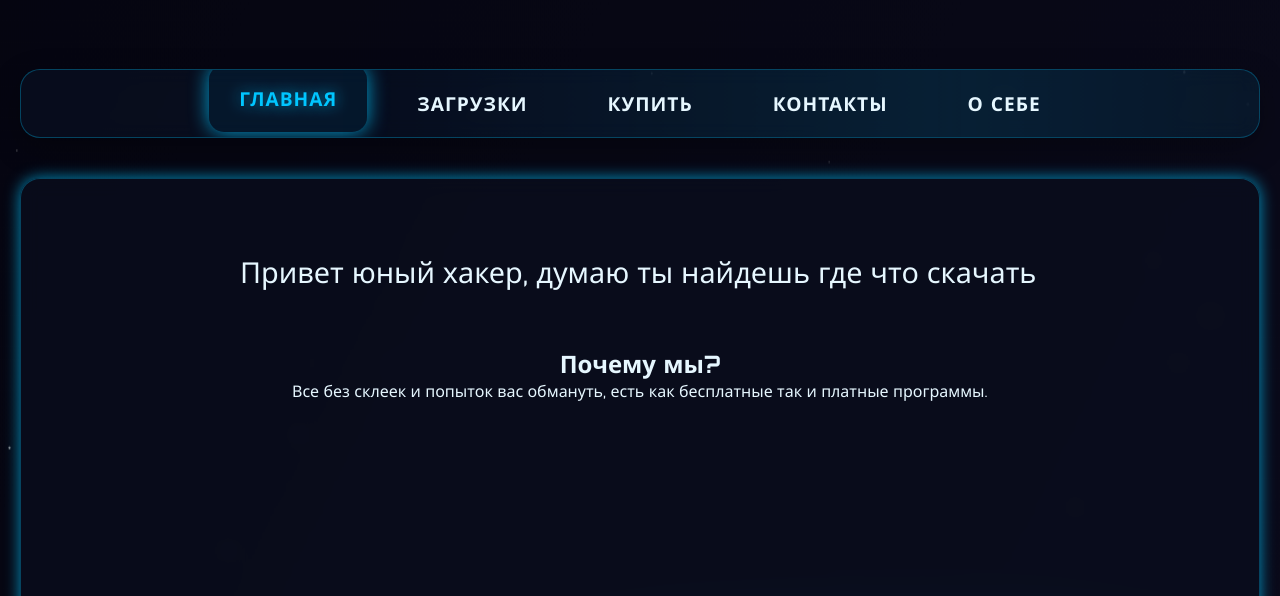
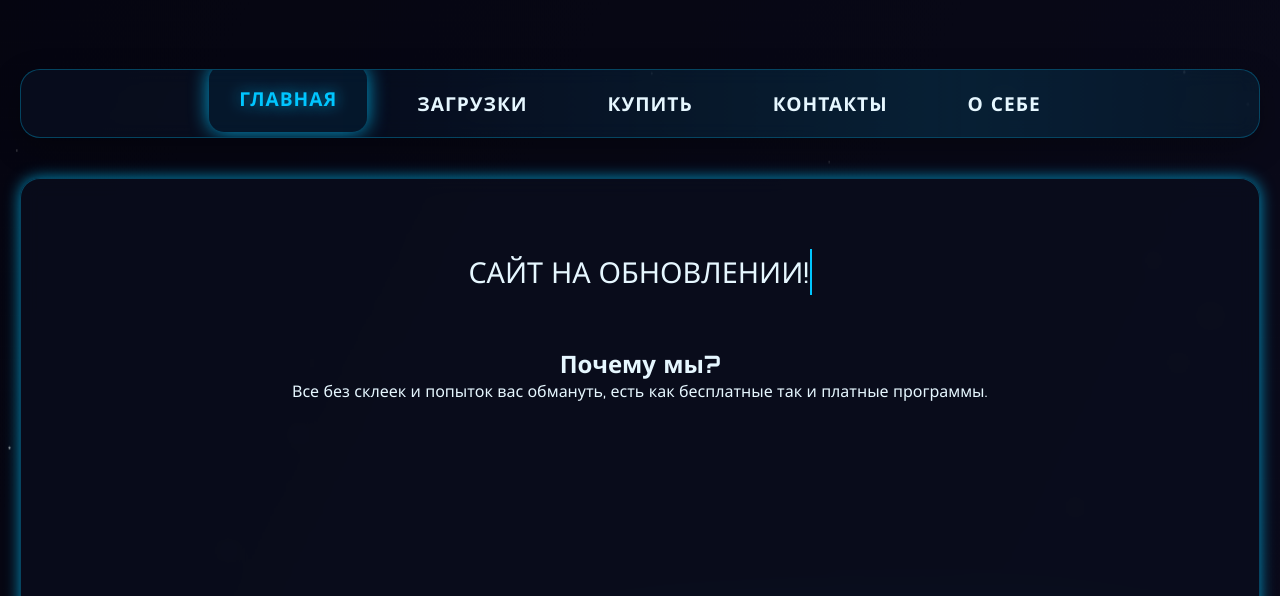
Before and after one commit to Balbes2837/suibosfosishopsop-cvosvonsvonsonpvsopnv, a plain HTML site: page index.html in a window 1280 px wide. Shown: the part 204-800 px from the top of the page. Drawn offline with Linux system fonts and the light colour scheme; animation ran at ten frames a second.

Commit message:
index.html

```diff
--- a/index.html
+++ b/index.html
@@ -1006,7 +1006,7 @@
         <div id="home" class="page active">
             <div class="home-content">
                 <div class="welcome-text">
-                    <p class="typing-text">Привет юный хакер, думаю ты найдешь где что скачать ввв.</p>
+                    <p class="typing-text">САЙТ НА ОБНОВЛЕНИИ!</p>
                 </div>
 
                 <div class="features">
```
